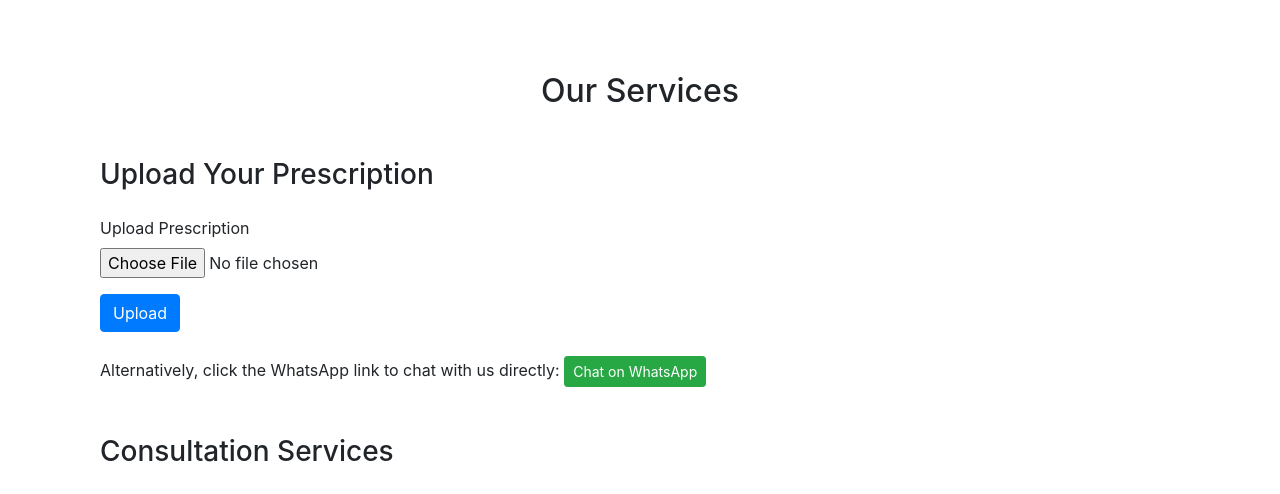
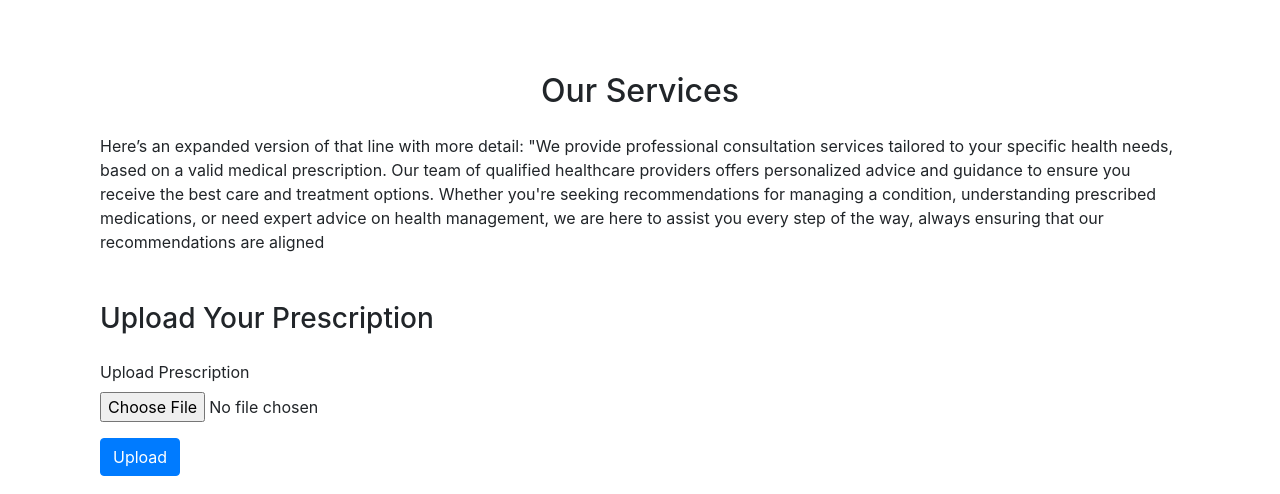
Before and after one commit to Light1596/pharmacy_project, a Django app: page /services/ in a window 1280 px wide. Shown: the part 56-550 px from the top of the page. Run offline with Django 5.2, Linux system fonts and the light colour scheme; some libraries are stand-ins or nearby versions.

Commit message:
modified service.html file

```diff
--- a/pharmacy_app/templates/services.html
+++ b/pharmacy_app/templates/services.html
@@ -2,7 +2,13 @@
 {% block content %}
 <div class="container my-5">
     <h2 class="text-center mb-4">Our Services</h2>
+        <p>Here’s an expanded version of that line with more detail:
 
+"We provide professional consultation services tailored to your specific health needs, based on a valid medical
+            prescription. Our team of qualified healthcare providers offers personalized advice and guidance
+            to ensure you receive the best care and treatment options. Whether you're seeking recommendations
+            for managing a condition, understanding prescribed medications, or need expert advice on health management,
+            we are here to assist you every step of the way, always ensuring that our recommendations are aligned</p>
     <h3 class="mt-5">Upload Your Prescription</h3>
     <form action="{% url 'upload_prescription' %}" method="post" enctype="multipart/form-data" class="my-4">
         {% csrf_token %}
```
Also changed, not shown: db.sqlite3.
